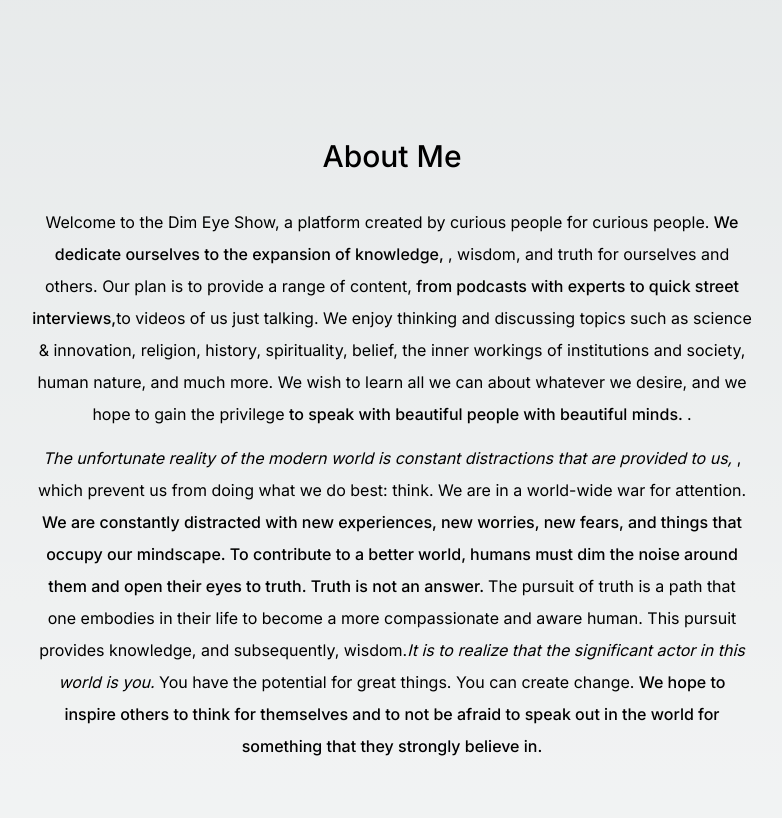
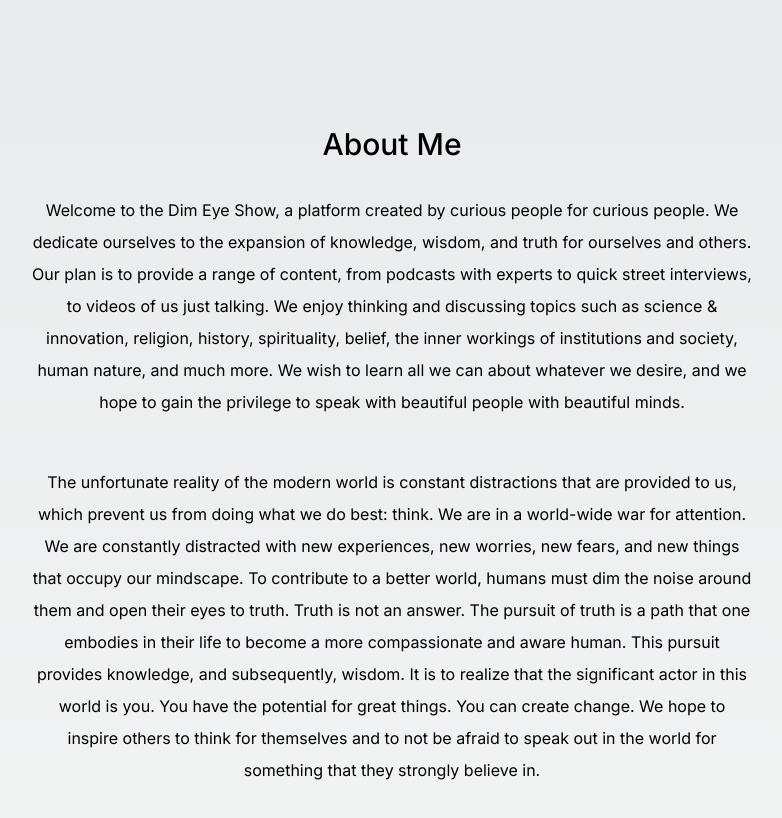
Before and after one commit to BrianBeilby/Purneet-Website, a Next.js app: page / in a window 1280 px wide. Shown: the part 1500-2318 px from the top of the page, without its empty margins (248-1030 px from the left). Built offline with nearby package versions, Linux system fonts and the light colour scheme; no server answers.

Commit message:
Update About.tsx

```diff
--- a/src/components/About.tsx
+++ b/src/components/About.tsx
@@ -14,30 +14,30 @@
             animate={{ opacity: 1, y: 0 }}
             transition={{ delay: 0.175 }}
         >
-            <h2 className="text-3xl font-medium capitalize mb-8">
+            <h2 className="text-3xl font-medium capitalize mb-8 mt-3">
                 About me
             </h2>
-            <p className="mb-3">
-            Welcome to the Dim Eye Show, a platform created by curious people for curious people. {" "}
-                <span className="font-medium"> We dedicate ourselves to the expansion of knowledge,  </span>,
-                wisdom, and truth for ourselves and others. Our plan is to provide a range of content,{" "}
-                <span className="font-medium">
-                from podcasts with experts to quick street interviews,
-                </span>
-                to videos of us just talking. We enjoy thinking and discussing topics such as science & innovation, religion, history, spirituality, belief, the
-                inner workings of institutions and society, human nature, and much more. We wish to learn all we can about whatever we desire, and we hope to gain
-                the privilege{" "}
-                <span className="font-medium">to speak with beautiful people with beautiful minds. </span>.
+            <p className="mb-6">
+            Welcome to the Dim Eye Show, a platform created by curious people for curious people. We dedicate ourselves to the expansion of knowledge, wisdom,
+            and truth for ourselves and others. Our plan is to provide a range of content, from podcasts with experts to quick street interviews, to videos of
+            us just talking. We enjoy thinking and discussing topics such as science & innovation, religion, history, spirituality, belief, the inner workings
+            of institutions and society, human nature, and much more. We wish to learn all we can about whatever we desire, and we hope to gain the privilege to
+            speak with beautiful people with beautiful minds.
             </p>
 
-            <p className="mb-3">
-                <span className="italic">The unfortunate reality of the modern world is constant distractions that are provided to us, </span>,
-                which prevent us from doing what we do best: think. We are in a world-wide war for attention. {" "}
-                <span className="font-medium"> We are constantly distracted with new experiences, new worries, new fears, and things that occupy our mindscape. </span>
-                <span className="font-medium"> To contribute to a better world, humans must dim the noise around them and open their eyes to truth. Truth is not an answer. </span>
-                The pursuit of truth is a path that one embodies in their life to become a more compassionate and aware human. This pursuit provides knowledge,
-                and subsequently, wisdom.<span className="italic">It is to realize that the significant actor in this world is you. </span>  You have the potential for great things. You can create change.
-                <span className="font-medium">  We hope to inspire others to think for themselves and to not be afraid to speak out in the world for something that they strongly believe in.</span>
+            <p className="mb-3 mt-6">
+            The unfortunate reality of the modern world is constant distractions that are
+            provided to us, which prevent us from doing what we do best: think. We are in a
+            world-wide war for attention. We are constantly distracted with new experiences,
+            new worries, new fears, and new things that occupy our mindscape. To contribute
+            to a better world, humans must dim the noise around them and open their eyes to
+            truth. Truth is not an answer. The pursuit of truth is a path that one embodies
+            in their life to become a more compassionate and aware human. This pursuit
+            provides knowledge, and subsequently, wisdom. It is to realize that the
+            significant actor in this world is you. You have the potential for great things.
+            You can create change. We hope to inspire others to think for themselves and to
+            not be afraid to speak out in the world for something that they strongly believe
+            in.
             </p>
         </motion.section>
     );
```
